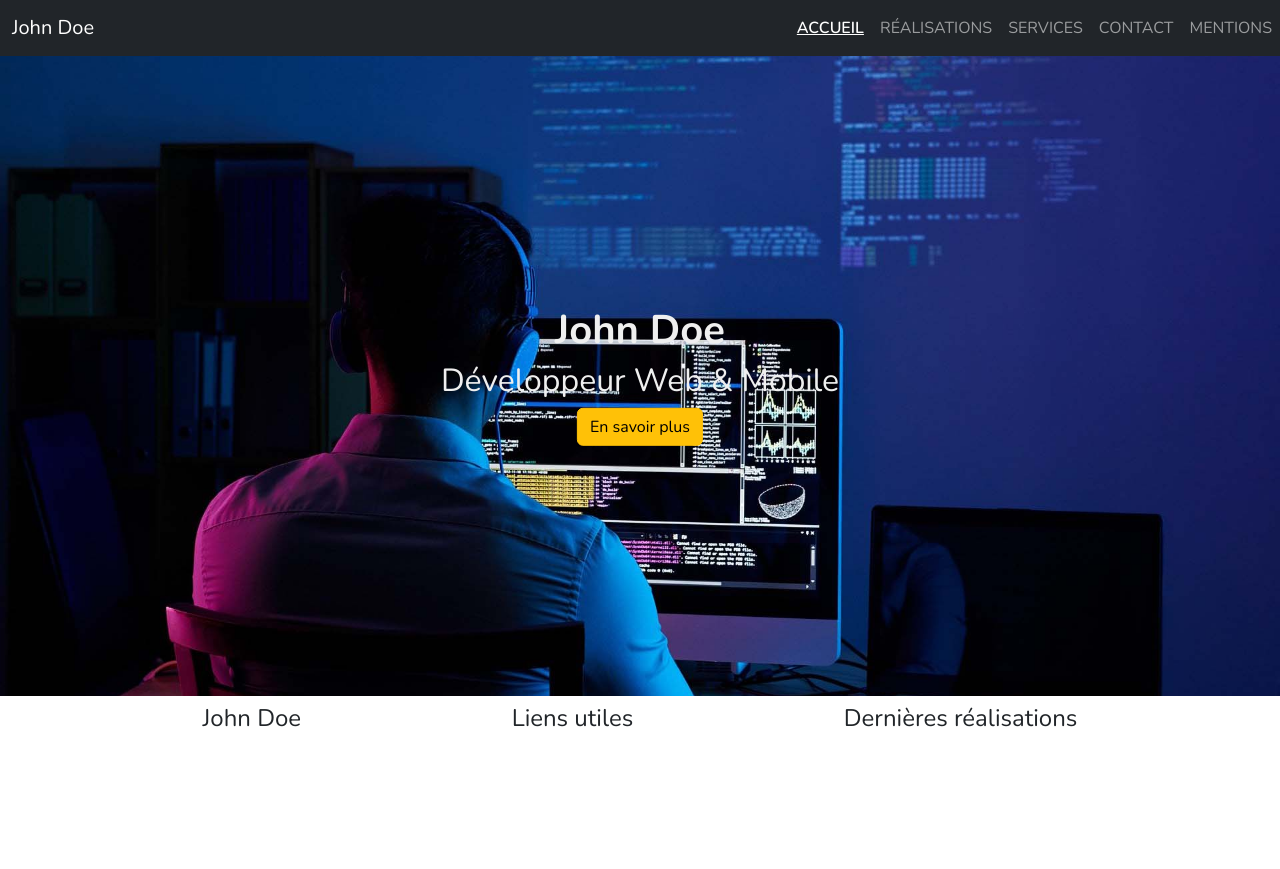
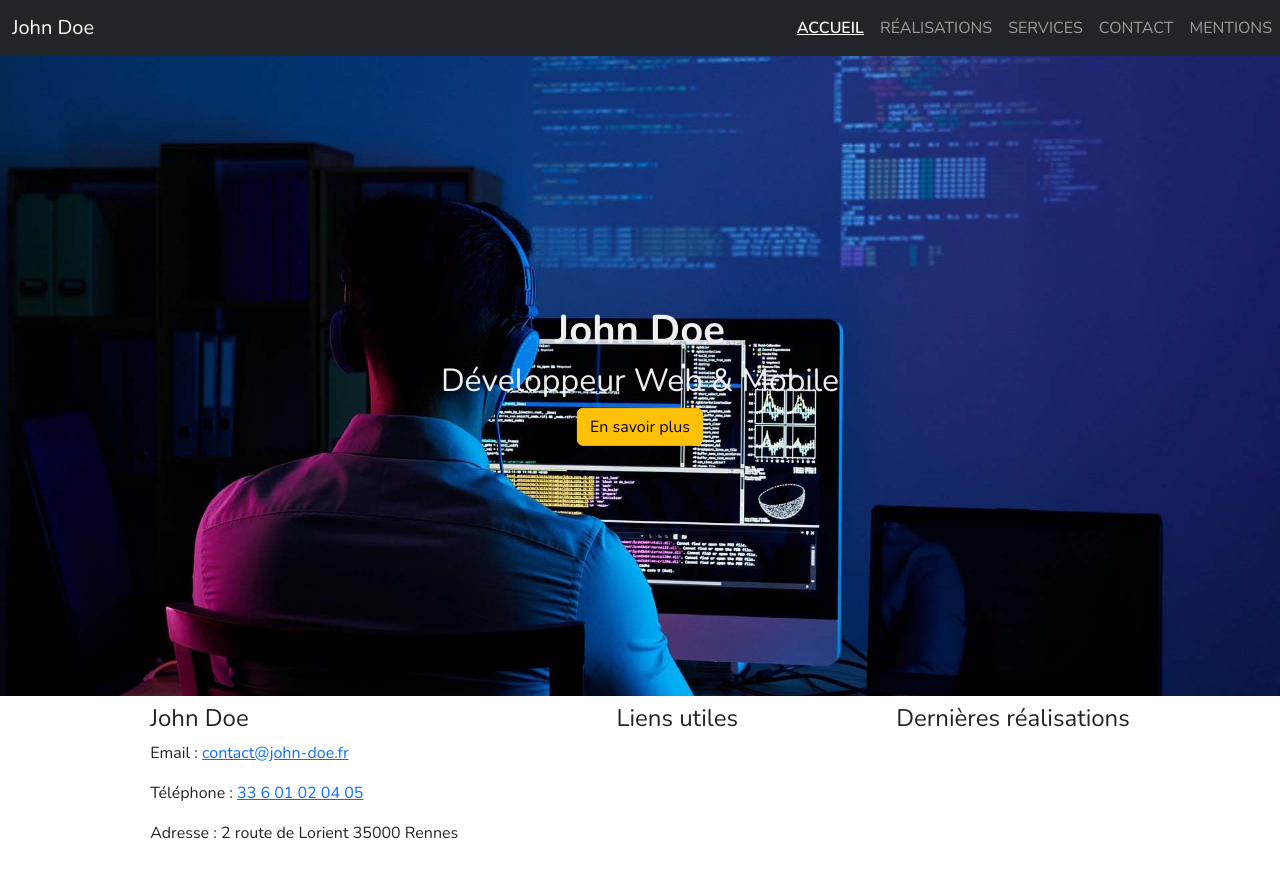
Before and after one commit to Adra-Awen/john-doe-portfolio, a React (Create React App) app: page / in a window 1280 px wide. Before the commit the page ends 800 px from the top, so only its background shows below. Built offline with nearby package versions, Linux system fonts and the light colour scheme.

Commit message:
création component InfosContact à intégrer dant le Footer et la page Contact

```diff
--- a/src/composents/footer.jsx
+++ b/src/composents/footer.jsx
@@ -1,10 +1,19 @@
 import "../index.css";
+import InfosContact from "./infos-contact";
 
 function Footer () {
     return (
         <footer className="d-flex justify-content-evenly">
-            <div className="d-flex p-2" id="infos">
+            <div className="d-flex flex-column p-2" id="footer-infos">
                 <h4 className="footer-titl">John Doe</h4>
+                <div className="InfosContact-component">
+                    <InfosContact
+                        email="contact@john-doe.fr"
+                        phone="33 6 01 02 04 05"
+                        address="2 route de Lorient 35000 Rennes"
+                        variant="footer"
+                    />
+                </div>
             </div>
             <div className="d-flex p-2" id="footer-link-pages">
                 <h4 className="footer-titl">Liens utiles</h4>
--- /dev/null
+++ b/src/composents/infos-contact.jsx
@@ -0,0 +1,13 @@
+import "../index.css";
+
+function InfosContact({email, phone, address, variant}){
+    return(
+        <div className={`infos-contact ${variant}`}>
+            {email && <p>Email : <a href={`mailto:${email}`}>{email}</a></p>}
+            {phone && <p>Téléphone : <a href={`tel:${phone}`}>{phone}</a></p>}
+            {address && <p>Adresse : {address}</p>}
+        </div>
+    )
+}
+
+export default InfosContact;
```
